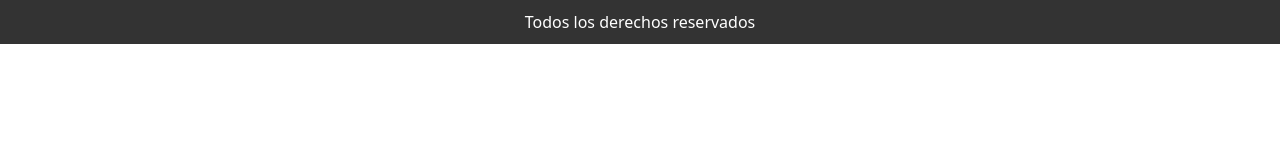
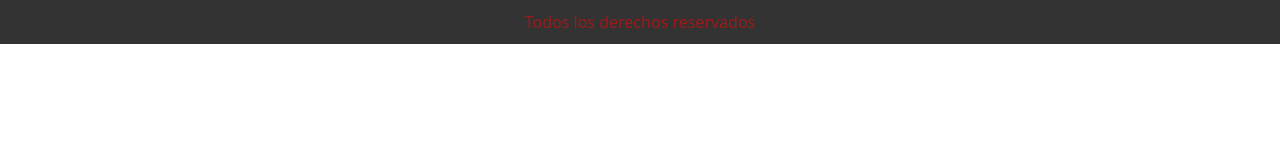
Before and after one commit to JeremiasJM/tarea, a plain HTML site: page index.html in a window 1280 px wide. Drawn offline with nearby package versions, Linux system fonts and the light colour scheme.

Commit message:
cambie de color

```diff
--- a/index.html
+++ b/index.html
@@ -167,7 +167,7 @@
 
 
 
-    <footer style="background-color: #333; color: #fff; text-align: center; padding: 10px;">
+    <footer style="background-color: #333; color: #9f1919; text-align: center; padding: 10px;">
       Todos los derechos reservados
     </footer>
     <script
```
